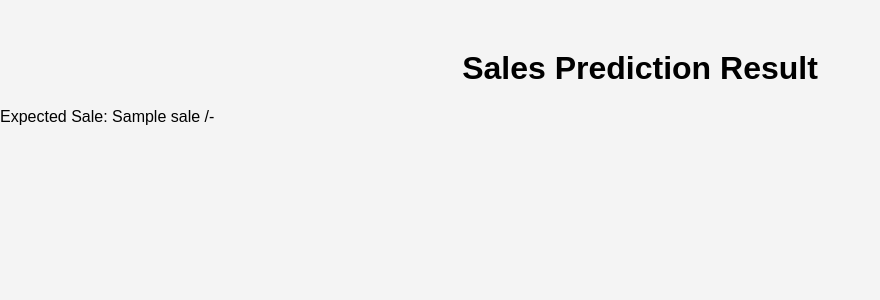
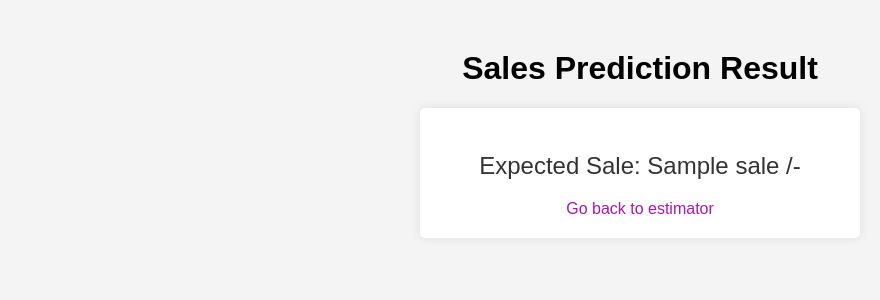
Before and after one commit to VENKYS48/sales-eastimater, a Flask app: template templates/result.html in a window 1280 px wide. Shown: the top 300 px of the page, without its empty margins (0-880 px from the left). Run offline with Flask 3, Linux system fonts and the light colour scheme; the template is opened without the code that fills it: most values are stand-ins (such as "Sample title", 1, 10 or a date in 2020); parts of the project's set-up code (start-up, migrations or seed data) failed here and were passed over.

Commit message:
Update result.html

```diff
--- a/templates/result.html
+++ b/templates/result.html
@@ -50,6 +50,9 @@ h1 {
 </head>
 <body>
     <h1>Sales Prediction Result</h1>
-    <p>Expected Sale: {{ sale }} /-</p>
+    <div class="result-container">
+        <p>Expected Sale: {{ sale }} /-</p>
+        <a href="/">Go back to estimator</a>
+    </div>
 </body>
 </html>
```
